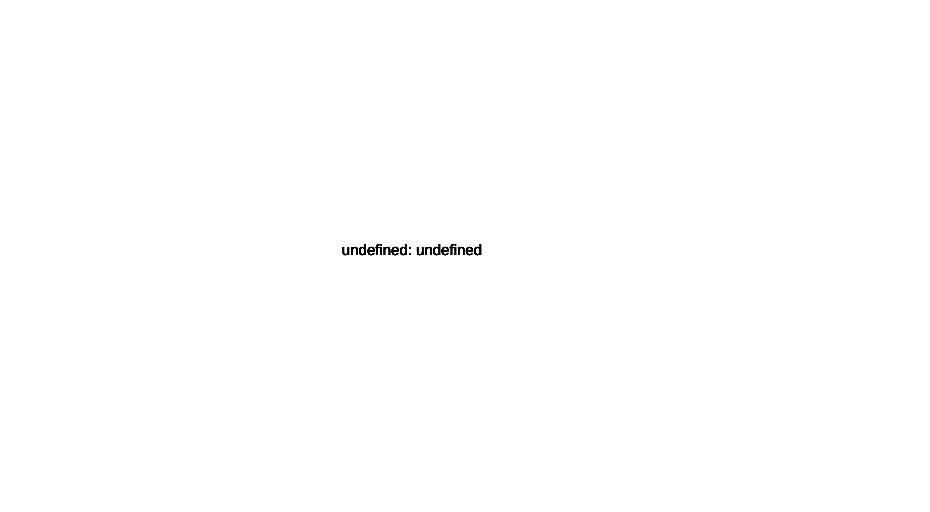
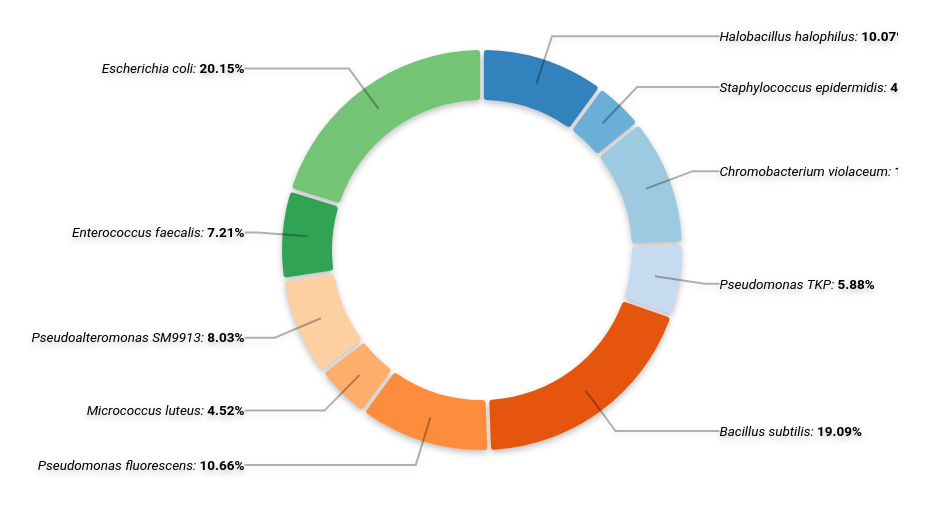
Before and after one commit to katrinaezis/a3-software-design, a plain HTML site: page index.html in a window 1280 px wide. Shown: the whole page, without its empty margins (190-1120 px from the left). Drawn offline with nearby package versions, Linux system fonts and the light colour scheme.

Commit message:
I donut like d3

```diff
--- a/css/main.css
+++ b/css/main.css
@@ -21,3 +21,34 @@ polyline{
 	stroke-width: 2px;
 	fill: none;
 }
+
+body {
+    font-family: 'Roboto', sans-serif;
+    color: #333333;
+}
+
+/* Add shadow effect to chart. If you don't like it, get rid of it. */
+svg {
+    -webkit-filter: drop-shadow( 0px 3px 3px rgba(0,0,0,.3) );
+    filter: drop-shadow( 0px 3px 3px rgba(0,0,0,.25) );
+}
+
+/*Styling for the lines connecting the labels to the slices*/
+polyline{
+    opacity: .3;
+    stroke: black;
+    stroke-width: 2px;
+    fill: none;
+}
+
+/* Make the percentage on the text labels bold*/
+.labelName tspan {
+    font-style: normal;
+    font-weight: 700;
+}
+
+/* In biology we generally italicise species names. */
+.labelName {
+    font-size: 0.9em;
+    font-style: italic;
+}
--- a/index.html
+++ b/index.html
@@ -10,8 +10,7 @@
     <script src="https://code.jquery.com/jquery.min.js"></script>
     <script src="https://cdnjs.cloudflare.com/ajax/libs/materialize/0.98.2/js/materialize.js"></script>
     <link rel="stylesheet" href="https://cdnjs.cloudflare.com/ajax/libs/materialize/0.98.2/css/materialize.css" />
-   <script src="//d3js.org/d3.v3.min.js"></script>
-   <script src="https://cdnjs.cloudflare.com/ajax/libs/d3/4.8.0/d3.min.js"></script>
+   <script src="https://d3js.org/d3.v4.min.js"></script>
 
 
     <!-- Custom files -->
--- a/js/donut.js
+++ b/js/donut.js
@@ -1,165 +1,326 @@
-var donut  = function() {
+// var donut  = function() {
+//     var width = 960,
+//     height = 500,
+//     radius = Math.min(width, height) / 2,
+//      margin = {
+//                 left: 70,
+//                 bottom: 50,
+//                 top: 30,
+//                 right: 10,
+//             },
+//         color = d3.scaleOrdinal(d3.schemeCategory20c),
+//         title = 'Example Title',
+//         delayNum = 900;
+
+//     var chart = function(selection) {
+//         var arc = d3.svg.arc()
+//             .outerRadius(radius - 10)
+//             .innerRadius(radius - 70);
+
+//         var outerArc = d3.arc()
+// 			.outerRadius(radius - 5)
+// 			.innerRadius(radius - 5);
+
+//         var pie = d3.layout.pie()
+//             .sort(null)
+//             .value(function(d) { return d.value; });
+
+//         selection.each(function(data) {
+//             console.log(data);
+//             var ele = d3.select(this);
+//             var svg = ele.selectAll("svg").data([data]);
+
+//             var svgEnter = svg.enter()
+//                 .append("svg")
+//                 .attr('width', width + margin.left + margin.right)
+//                 .attr("height", height + margin.top + margin.bottom)
+
+//             svg.append('text')
+//                 .attr('transform', 'translate(' + (width  / 2) + ',' + 20 + ')')
+//                 .text(title)
+//                 .attr('class', 'chart-title');
+
+// 			svgEnter.append('g')
+// 				.attr('class', 'sliceLabel')
+// 				.attr('width', width)
+// 				.attr('height', height)
+// 				.attr('transform', 'translate(' + (width / 2) + ',' + height / 2 + ')');
+
+// 			svgEnter.append('g')
+// 				.attr('transform', 'translate(' + (width  / 2) + ',' + height/2 + ')')
+// 				.attr('class', 'chartG');
+
+// 			svgEnter.append('g')
+// 				.attr('class', 'lines')
+// 				.attr('transform', 'translate(' + (width  / 2) + ',' + height/2 + ')');
+
+//             var path = ele.select('.chartG').selectAll('path')
+//                 .data(pie(data[0]))
+// 				.enter().append('path')
+// 				.attr('fill', function(d) { return color(d.data.key); })
+// 				.transition()
+// 				.delay(function(d,i) { return i * 800; })
+// 				.duration(800)
+// 				.attrTween('d', function(d) {
+// 					var i = d3.interpolate(d.startAngle+0.1, d.endAngle);
+// 					return function(t) {
+// 						d.endAngle = i(t);
+// 						return arc(d);
+// 					}
+// 				});
+
+//             var label = ele.select('.sliceLabel').selectAll('text')
+// 				.data(pie(data[0])).enter()
+// 				.append('text')
+// 				//.attr('transform', function(d) {return 'translate(' + arc.centroid(d) + ')'; })
+// 				.transition()
+// 				.delay(function(d,i) { return i * 800; })
+// 				.attr('transform', labelTransform)
+// 				.attr('dy', '.35em')
+// 				//.text(function(d) { return d.data.key; })
+// 				.text(function(d) { return (d.data.key) + ': ' + (d.data.value); })
+// 				.style('fill', '#000')
+// 				.style('text-anchor', function(d) {
+// 					return (midAngle(d)) < Math.PI ? 'start' : 'end';
+// 				});
+
+//             function labelTransform(d, i) {
+// 				var pos = outerArc.centroid(d);
+// 				pos[0] = radius * 0.95 * (midAngle(d) < Math.PI ? 1: -1);
+// 				return 'translate(' + pos + ')';
+// 			};
+
+//             function midAngle(d) { return d.startAngle + (d.endAngle - d.startAngle) / 2; }
+
+// 			// Add lines connecting text labels to the slices of the donut chart
+// 			var polyline = ele.select('.lines').selectAll('polyline')
+// 				.data(pie(data[0]))
+// 				.enter().append('polyline')
+// 				.transition()
+// 				.delay(function(d,i) { return i * 800; })
+// 				.attr('points', calculatePoints)
+// 				.attr('fill', 'none')
+// 				.attr('stroke-width', 1)
+// 				.attr('stroke', '#808080');
+
+// 			// Caculate the exact position to draw polylines
+// 			function calculatePoints(d) {
+// 				var pos = outerArc.centroid(d);
+// 				pos[0] = radius * 0.95 * (midAngle(d) < Math.PI ? 1 : -1);
+// 				return [arc.centroid(d), outerArc.centroid(d), pos];
+// 			}
+
+
+
+//             // ele.select('chartG')
+//             //     .data(pie(data)[0])
+//             //     .enter().append("g")
+//             //     .attr("class", "arc");
+
+//             // ele.select("chartG").append("path")
+//             //     .attr("d", arc)
+//             //     .style("fill", function(d) { return color(d.data[0]);});
+
+//             // ele.select("chartG").append("text")
+//             //     .attr("transform", function(d) { return "translate(" + arc.centroid(d) + ")"; })
+//             //     .attr("dy", ".35em")
+//             //     .text(function(d) { return d.data[1]; });
+
+//         });
+
+//     }
+
+//     chart.height = function(value) {
+// 		if (!argument.length) return height;
+// 		height = value;
+// 		return chart;
+// 	};
+
+// 	chart.width = function(value) {
+// 		if (!argument.length) return width;
+// 		width = value;
+// 		return chart;
+// 	};
+
+// 	chart.radius = function(value) {
+// 		if (!argument.length) return radius;
+// 		radius = value;
+// 		return chart;
+// 	};
+
+// 	chart.color = function(value) {
+// 		if (!argument.length) return color;
+// 		color = value;
+// 		return chart;
+// 	};
+
+// 	chart.title = function(value) {
+// 		if (!argument.length) return title;
+// 		tile = value;
+// 		return chart;
+// 	};
+//     return chart;
+
+
+// };
+
+function donutChart() {
 	var width = 960,
     height = 500,
 	radius = Math.min(width, height) / 2,
     margin = {
-                left: 70,
-                bottom: 50,
-                top: 30,
+		left: 10,
+		bottom: 30,
+		top: 10,
 		right: 10,
 	},
 	color = d3.scaleOrdinal(d3.schemeCategory20c),
-        title = 'Example Title',
-        delayNum = 900;
+	variable,
+	category,
+	padAngle,
+	floatFormat = d3.format('.4r'),
+	cornerRadius,
+	percentFormat = d3.format(',.2%');
 
-    var chart = function(selection) {
-        var arc = d3.svg.arc()
-            .outerRadius(radius - 10)
-            .innerRadius(radius - 70);
+	function chart(selection) {
+		selection.each(function(data) {
+			var pie = d3.pie()
+				.value(function(d) {
+					return floatFormat(d[variable]);
+				})
+				.sort(null);
+
+			var arc = d3.arc()
+				.outerRadius(radius * 0.8)
+				.innerRadius(radius * 0.6)
+				.cornerRadius(cornerRadius)
+				.padAngle(padAngle);
 
 			var outerArc = d3.arc()
-			.outerRadius(radius - 5)
-			.innerRadius(radius - 5);
+				.outerRadius(radius * 0.9)
+				.innerRadius(radius * 0.9);
 
-        var pie = d3.layout.pie()
-            .sort(null)
-            .value(function(d) { return d.value; });
+			var svg = selection.append('svg')
+				.attr('width', width + margin.left + margin.right)
+				.attr('height', height + margin.top + margin.bottom)
+				.append('g')
+					.attr('transform', 'translate(' + width / 2 + ',' + height / 2 + ')');
 
-        selection.each(function(data) {
-            console.log(data);
-            var ele = d3.select(this);
-            var svg = ele.selectAll("svg").data([data]);
+			svg.append('g').attr('class', 'slices');
+			svg.append('g').attr('class', 'labelName');
+			svg.append('g').attr('class', 'lines');
 
-            var svgEnter = svg.enter()
-                .append("svg")
-                .attr('width', width + margin.left + margin.right)
-                .attr("height", height + margin.top + margin.bottom)
+			var path = svg.select('.slices')
+				.datum(data).selectAll('path')
+				.data(pie)
+				.enter().append('path')
+					.attr('fill', function(d) {
+							return color(d.data[category]);
+						})
+					.attr('d', arc);
 
-            svg.append('text')
-                .attr('transform', 'translate(' + (width  / 2) + ',' + 20 + ')')
-                .text(title)
-                .attr('class', 'chart-title');
 
-			svgEnter.append('g')
-				.attr('class', 'sliceLabel')
-				.attr('width', width)
-				.attr('height', height)
-				.attr('transform', 'translate(' + (width / 2) + ',' + height / 2 + ')');
+			var label = svg.select('.labelName').selectAll('text')
+				.data(pie)
+				.enter().append('text')
+					.attr('dy', '.35em')
+					.html(function(d) {
+						return d.data[category] + ': <tspan>' + percentFormat(d.data[variable]) +
+							'</tspan>';
+					})
+					.attr('transform', function(d) {
+						var pos = outerArc.centroid(d)
+						pos[0] = radius * 0.95 * (midAngle(d) < Math.PI ? 1 : -1);
+						return 'translate(' + pos + ')';
+					})
+					.style('text-anchor', function(d) {
+						return (midAngle(d)) < Math.PI ? 'start' : 'end'
+					})
 
-			svgEnter.append('g')
-				.attr('transform', 'translate(' + (width  / 2) + ',' + height/2 + ')')
-				.attr('class', 'chartG');
+			var polyline = svg.select('.lines')
+				.selectAll('polyline')
+				.data(pie)
+				.enter().append('polyline')
+				.attr('points', function(d) {
+					var pos = outerArc.centroid(d);
+					pos[0] = radius * 0.95 * (midAngle(d) < Math.PI ? 1 : -1);
+					return [arc.centroid(d), outerArc.centroid(d), pos]
+				});
 
-			svgEnter.append('g')
-				.attr('class', 'lines')
-				.attr('transform', 'translate(' + (width  / 2) + ',' + height/2 + ')');
+			d3.selectAll('.labelName text, .slices path').call(toolTip)
 
-            var path = ele.select('.chartG').selectAll('path')
-                .data(pie(data[0]))
-				.enter().append('path')
-				.attr('fill', function(d) { return color(d.data.key); })
-				.transition()
-				.delay(function(d,i) { return i * 800; })
-				.duration(800)
-				.attrTween('d', function(d) {
-					var i = d3.interpolate(d.startAngle+0.1, d.endAngle);
-					return function(t) {
-						d.endAngle = i(t);
-						return arc(d);
+			function midAngle(d) {
+				return d.startAngle + (d.endAngle - d.startAngle) / 2;
+			}
+
+			function toolTip(selection) {
+				var tip = '',
+					i = 0;
+				for (var key in data.data) {
+					var value = (!isNaN(parseFloat(data.data[key]))) ? percentFormat(data.data[key]) : data.data[key];
+					if (i == 0) {
+						tip += '<tspan x="0">' + key + ': ' + value + '</tspan>';
+					} else {
+						tip += '<tspan x="0" dy="1.2em">' + key + ': ' + value + '</tspan>';
+					}
+					i++;
+				}
 			}
 		});
-
-            var label = ele.select('.sliceLabel').selectAll('text')
-				.data(pie(data[0])).enter()
-				.append('text')
-				//.attr('transform', function(d) {return 'translate(' + arc.centroid(d) + ')'; })
-				.transition()
-				.delay(function(d,i) { return i * 800; })
-				.attr('transform', labelTransform)
-				.attr('dy', '.35em')
-				//.text(function(d) { return d.data.key; })
-				.text(function(d) { return (d.data.key) + ': ' + (d.data.value); })
-				.style('fill', '#000')
-				.style('text-anchor', function(d) {
-					return (midAngle(d)) < Math.PI ? 'start' : 'end';
-				});
-
-            function labelTransform(d, i) {
-				var pos = outerArc.centroid(d);
-				pos[0] = radius * 0.95 * (midAngle(d) < Math.PI ? 1: -1);
-				return 'translate(' + pos + ')';
+	}
+	chart.width = function(value) {
+        if (!arguments.length) return width;
+        width = value;
+        return chart;
     };
 
-            function midAngle(d) { return d.startAngle + (d.endAngle - d.startAngle) / 2; }
-
-			// Add lines connecting text labels to the slices of the donut chart
-			var polyline = ele.select('.lines').selectAll('polyline')
-				.data(pie(data[0]))
-				.enter().append('polyline')
-				.transition()
-				.delay(function(d,i) { return i * 800; })
-				.attr('points', calculatePoints)
-				.attr('fill', 'none')
-				.attr('stroke-width', 1)
-				.attr('stroke', '#808080');
-
-			// Caculate the exact position to draw polylines
-			function calculatePoints(d) {
-				var pos = outerArc.centroid(d);
-				pos[0] = radius * 0.95 * (midAngle(d) < Math.PI ? 1 : -1);
-				return [arc.centroid(d), outerArc.centroid(d), pos];
-			}
-
-
-
-            // ele.select('chartG')
-            //     .data(pie(data)[0])
-            //     .enter().append("g")
-            //     .attr("class", "arc");
-
-            // ele.select("chartG").append("path")
-            //     .attr("d", arc)
-            //     .style("fill", function(d) { return color(d.data[0]);});
-
-            // ele.select("chartG").append("text")
-            //     .attr("transform", function(d) { return "translate(" + arc.centroid(d) + ")"; })
-            //     .attr("dy", ".35em")
-            //     .text(function(d) { return d.data[1]; });
-
-        });
-
-    }
-
     chart.height = function(value) {
-		if (!argument.length) return height;
+        if (!arguments.length) return height;
         height = value;
         return chart;
     };
 
-	chart.width = function(value) {
-		if (!argument.length) return width;
-		width = value;
+    chart.margin = function(value) {
+        if (!arguments.length) return margin;
+        margin = value;
         return chart;
     };
 
     chart.radius = function(value) {
-		if (!argument.length) return radius;
+        if (!arguments.length) return radius;
         radius = value;
         return chart;
     };
 
-	chart.color = function(value) {
-		if (!argument.length) return color;
-		color = value;
+    chart.padAngle = function(value) {
+        if (!arguments.length) return padAngle;
+        padAngle = value;
         return chart;
     };
 
-	chart.title = function(value) {
-		if (!argument.length) return title;
-		tile = value;
+    chart.cornerRadius = function(value) {
+        if (!arguments.length) return cornerRadius;
+        cornerRadius = value;
         return chart;
     };
+
+    chart.colour = function(value) {
+        if (!arguments.length) return colour;
+        colour = value;
         return chart;
+    };
 
+    chart.variable = function(value) {
+        if (!arguments.length) return variable;
+        variable = value;
+        return chart;
+    };
 
+    chart.category = function(value) {
+        if (!arguments.length) return category;
+        category = value;
+        return chart;
     };
+
+    return chart;
+}
```
Also changed, not shown: data/species.tsv (added, +11 -0 lines), js/main.js (+26 -13 lines). Lines whose indentation alone changed are shown as unchanged.
